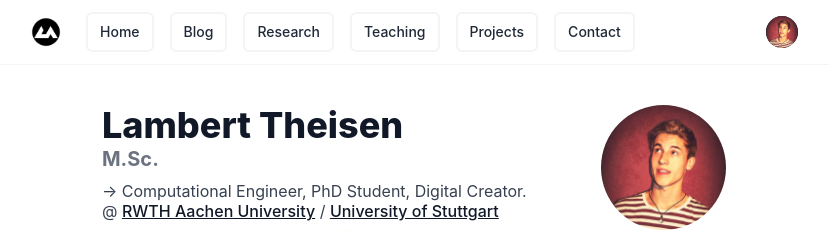
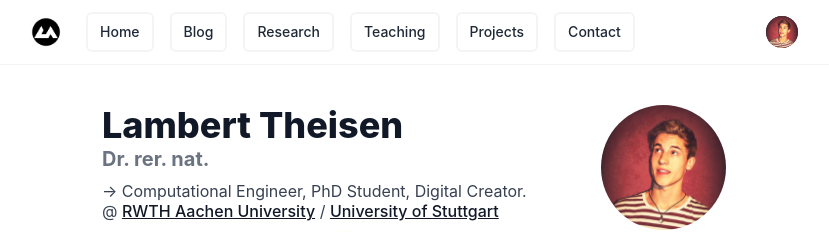
Before and after one commit to lamBOOO/thsn.dev, a Next.js app: page / in a window 1280 px wide. Shown: the top 232 px of the page, without its empty margins (226-1055 px from the left). Built offline with nearby package versions, Linux system fonts and the light colour scheme.

Commit message:
add dr subtitle

```diff
--- a/app/home-page.tsx
+++ b/app/home-page.tsx
@@ -410,7 +410,7 @@ export default function Home({ allPostsData }: any) {
               Lambert Theisen
             </h1>
             <p className='text-gray-500 text-xl font-bold m-0'>
-              M.Sc.
+              Dr. rer. nat.
             </p>
             <p className='leading-5 my-2'>
               → Computational Engineer, PhD Student, Digital Creator.
```
